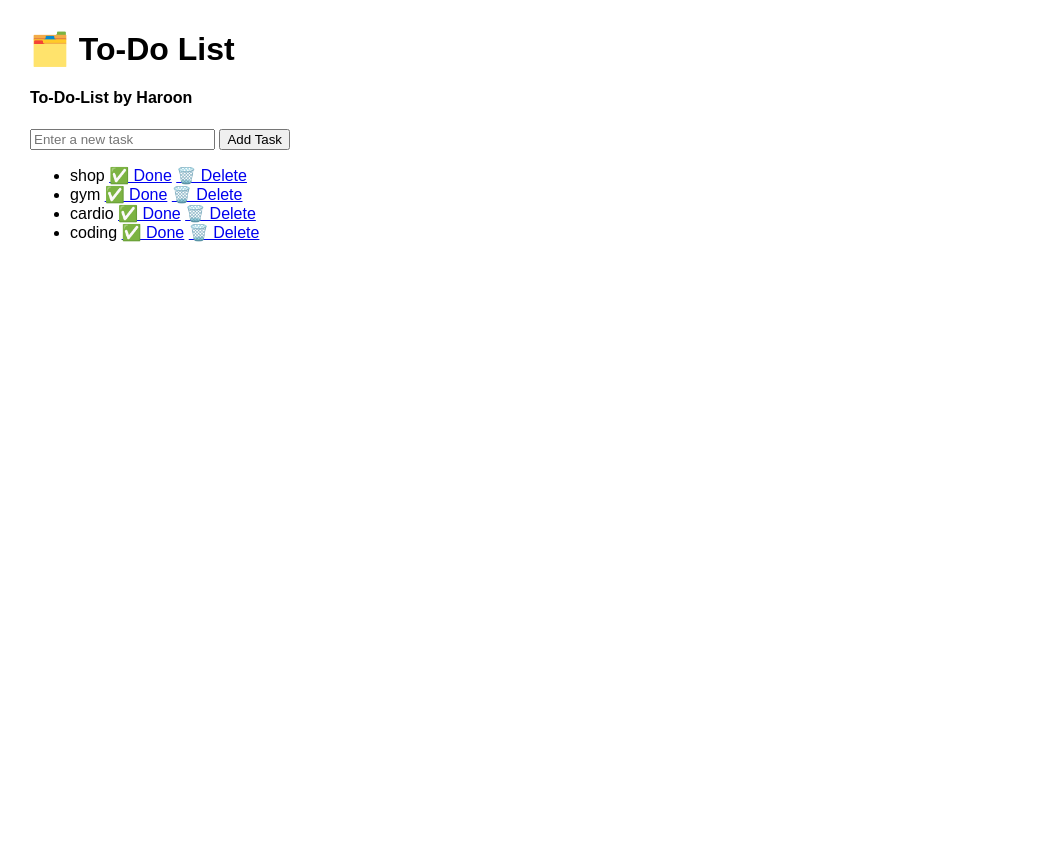
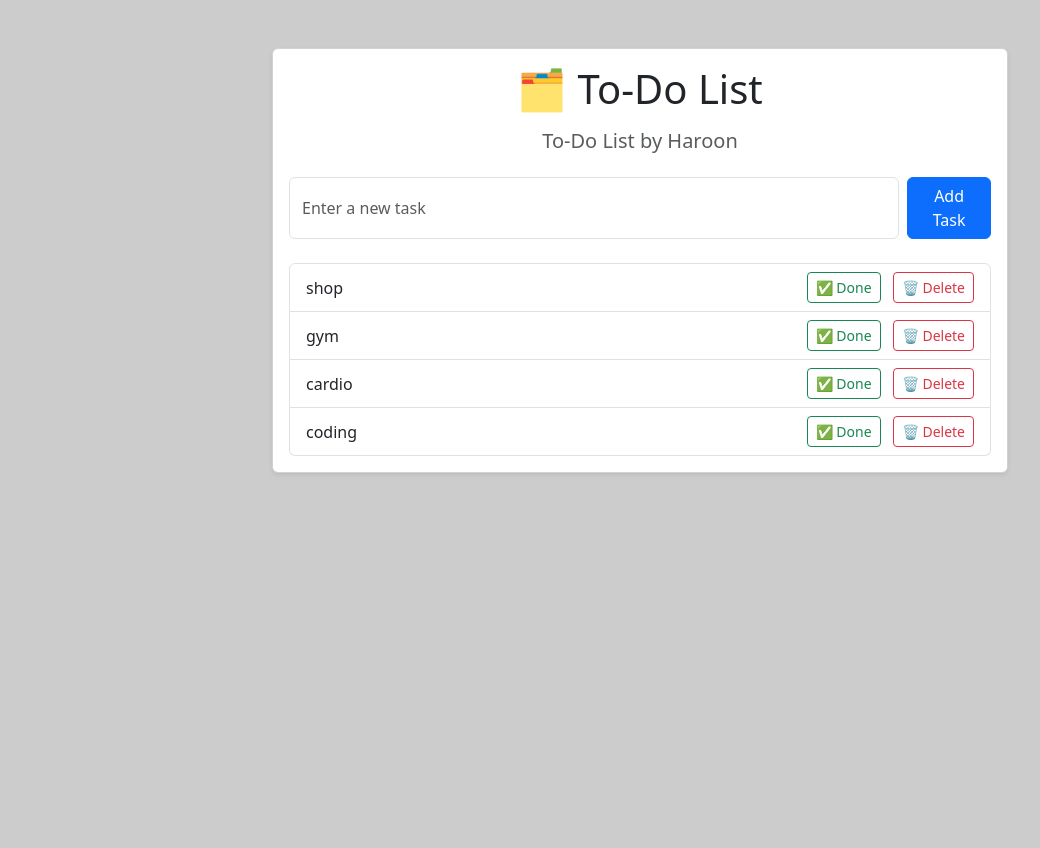
Before and after one commit to RealHaroon/Flask-Projects, a Flask app: page / in a window 1280 px wide. Shown: the whole page, without its empty margins (0-1040 px from the left). Before the commit the page ends 242 px from the top, so only its background shows below. Run offline with Flask 3, Linux system fonts and the light colour scheme; data comes from the database, SQL or seed files in the repository; both versions use the stored data as it was after the commit.

Commit message:
Done And Dusted ( 10-7-2025 )

```diff
--- a/To-Do-List/templates/index.html
+++ b/To-Do-List/templates/index.html
@@ -2,30 +2,47 @@
 <html lang="en">
 <head>
   <meta charset="UTF-8">
-  <title>To-Do List with DB</title>
-  <style>
-    body { font-family: Arial; margin: 30px; }
-    .done { text-decoration: line-through; color: green; }
-  </style>
+  <title>To-Do List</title>
+  <!-- Bootstrap 5 CDN -->
+  <link href="https://cdn.jsdelivr.net/npm/bootstrap@5.3.0/dist/css/bootstrap.min.css" rel="stylesheet">
 </head>
-<body>
-  <h1>🗂️ To-Do List </h1>
-  <h4>To-Do-List by Haroon</h4>
-  <form method="POST">
-    <input type="text" name="task" placeholder="Enter a new task" required>
-    <button type="submit">Add Task</button>
+<body  style="background: rgba(0, 0, 0, 0.2); min-height: 100vh;">
+  <div class="container mt-5">
+    <div class="row justify-content-center">
+      <div class="col-md-8">
+        <div class="card shadow-sm">
+          <div class="card-body">
+            <h1 class="card-title text-center mb-3">🗂️ To-Do List</h1>
+            <h5 class="text-center text-muted mb-4">To-Do List by Haroon</h5>
+
+            <!-- Form -->
+            <form method="POST" class="d-flex mb-4">
+              <input type="text" name="task" class="form-control me-2" placeholder="Enter a new task" required>
+              <button type="submit" class="btn btn-primary">Add Task</button>
             </form>
 
-  <ul>
+            <!-- Task List -->
+            <ul class="list-group">
               {% for task in tasks %}
-      <li class="{{ 'done' if task.done }}">
+                <li class="list-group-item d-flex justify-content-between align-items-center {% if task.done %}text-decoration-line-through text-success{% endif %}">
                   {{ task.task }}
+                  <div>
                     {% if not task.done %}
-          <a href="{{ url_for('mark_done', id=task.id) }}">✅ Done</a>
+                      <a href="{{ url_for('mark_done', id=task.id) }}" class="btn btn-sm btn-outline-success me-2">✅ Done</a>
                     {% endif %}
-        <a href="{{ url_for('delete', id=task.id) }}">🗑️ Delete</a>
+                    <a href="{{ url_for('delete', id=task.id) }}" class="btn btn-sm btn-outline-danger">🗑️ Delete</a>
+                  </div>
                 </li>
               {% endfor %}
             </ul>
+
+          </div>
+        </div>
+      </div>
+    </div>
+  </div>
+
+  <!-- Bootstrap JS (optional, only if using modals/dropdowns) -->
+  <script src="https://cdn.jsdelivr.net/npm/bootstrap@5.3.0/dist/js/bootstrap.bundle.min.js"></script>
 </body>
 </html>
```
Also changed, not shown: To-Do-List/instance/task.db. Lines whose indentation alone changed are shown as unchanged.
